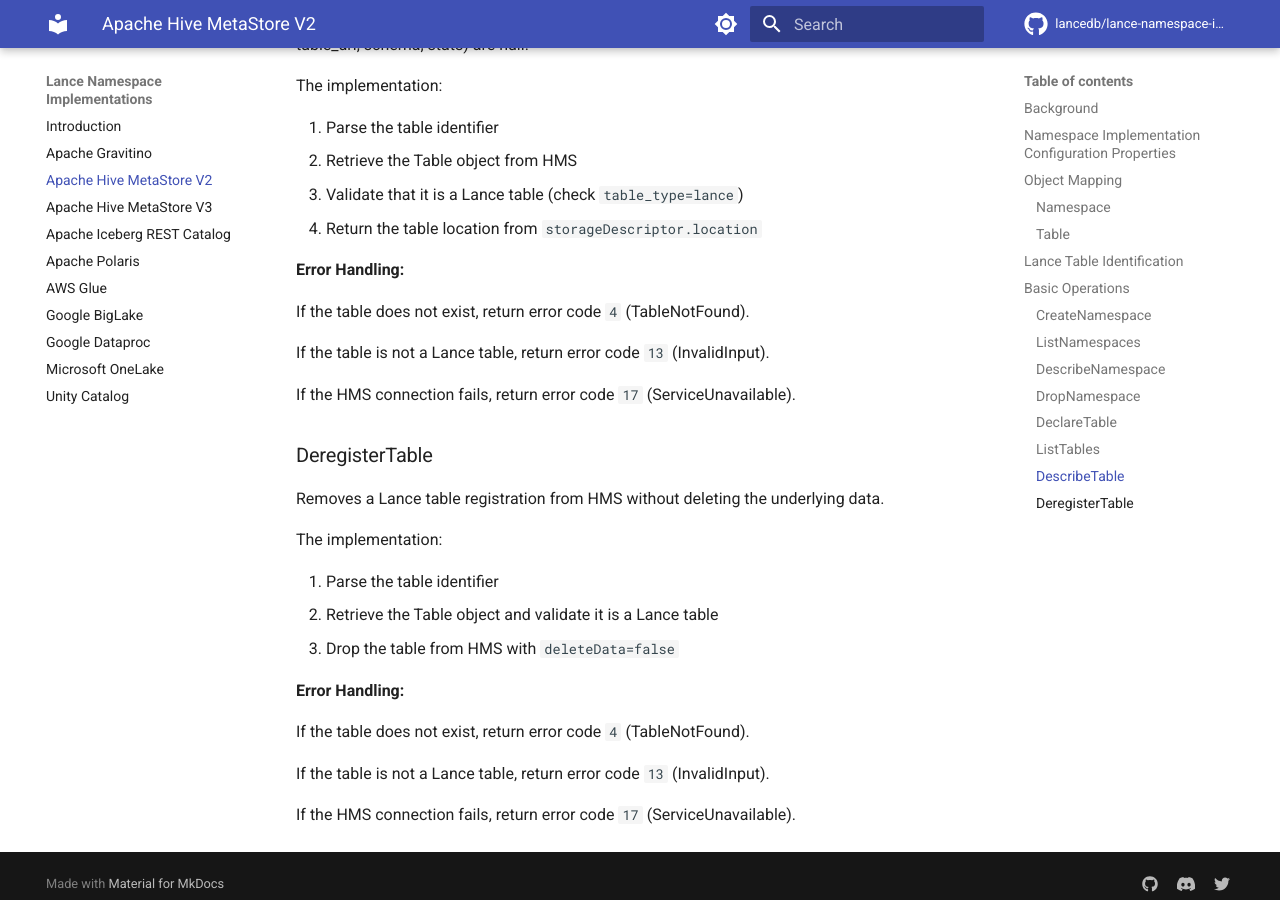
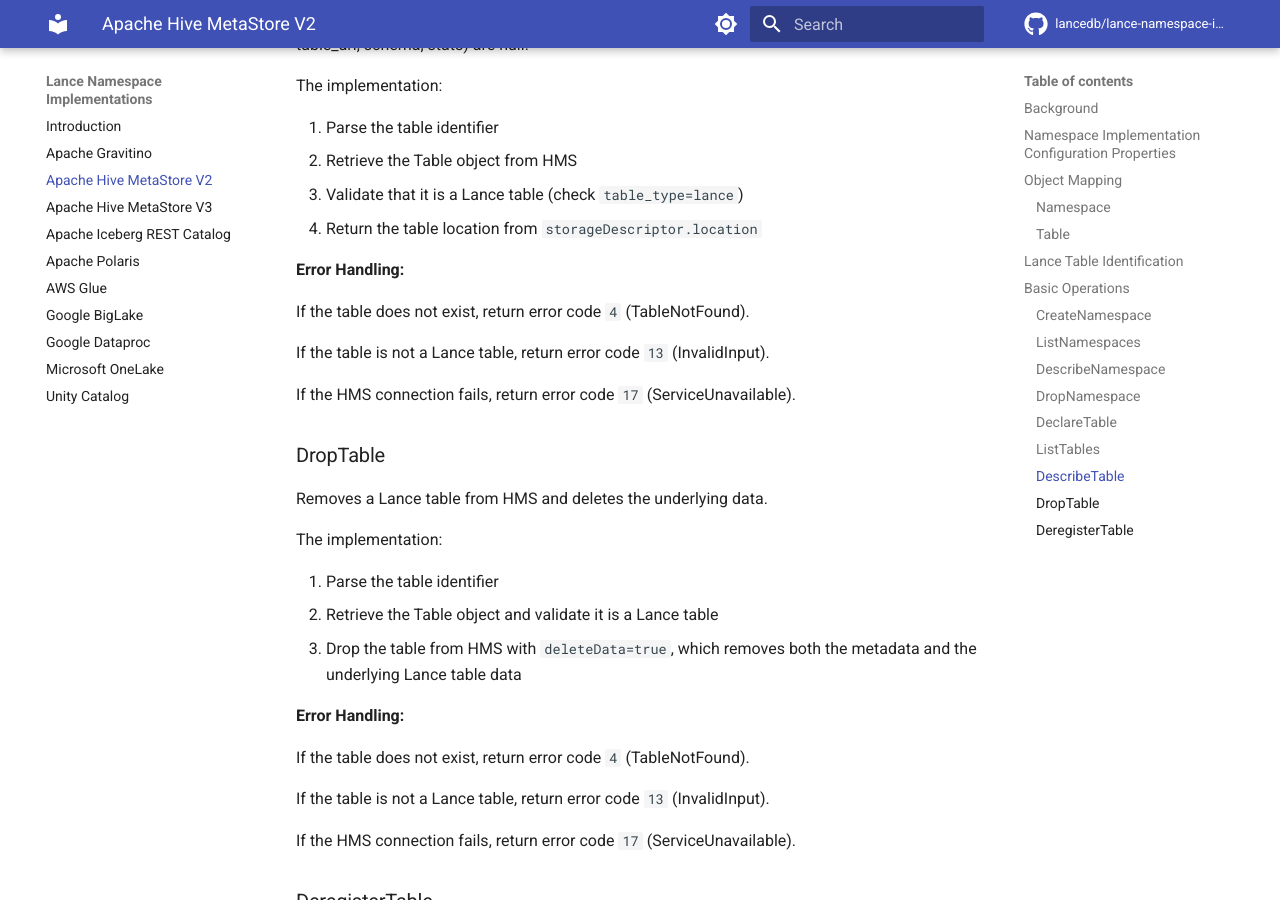
Before and after one commit to lance-format/lance-namespace-impls, an MkDocs documentation site: the page built from docs/src/hive2.md, in a window 1280 px wide and 900 px high, scrolled down 4218 px. Built offline with MkDocs 1.6.1 and Material for MkDocs 9.7.7, drawn with Linux system fonts in a browser that asks for light colours; comment, search, counter and statistics services are not loaded.

Commit message:
update impl spec

```diff
--- a/docs/src/hive2.md
+++ b/docs/src/hive2.md
@@ -164,6 +164,24 @@
 
 If the HMS connection fails, return error code `17` (ServiceUnavailable).
 
+### DropTable
+
+Removes a Lance table from HMS and deletes the underlying data.
+
+The implementation:
+
+1. Parse the table identifier
+2. Retrieve the Table object and validate it is a Lance table
+3. Drop the table from HMS with `deleteData=true`, which removes both the metadata and the underlying Lance table data
+
+**Error Handling:**
+
+If the table does not exist, return error code `4` (TableNotFound).
+
+If the table is not a Lance table, return error code `13` (InvalidInput).
+
+If the HMS connection fails, return error code `17` (ServiceUnavailable).
+
 ### DeregisterTable
 
 Removes a Lance table registration from HMS without deleting the underlying data.
```
Also changed, not shown: docs/src/hive3.md (+18 -0 lines).
